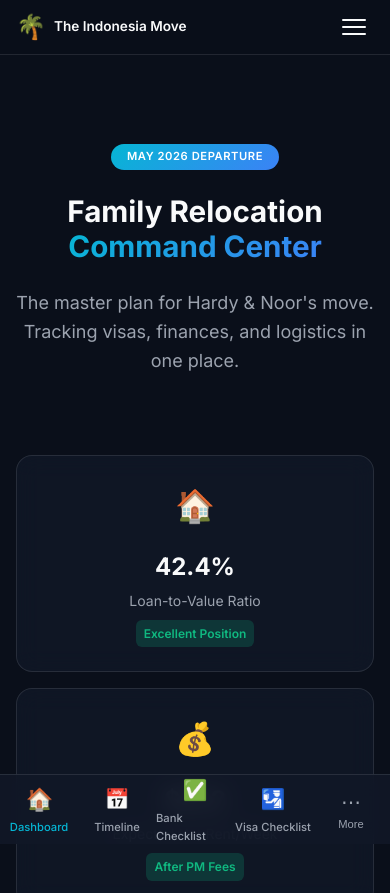
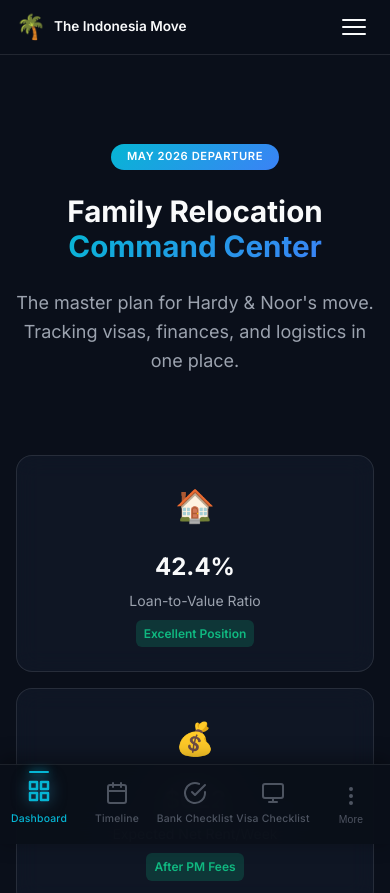
Before and after one commit to hardythomas000/refinancing-agent-web, a plain HTML site: page index.html in a window 390 px wide. Shown: the top 893 px of the page. Drawn offline with Linux system fonts and the light colour scheme.

Commit message:
Refined Design: Premium Bottom Nav with Glassmorphism & SVGs

```diff
--- a/main.js
+++ b/main.js
@@ -54,25 +54,34 @@ function initBottomNav() {
     const path = window.location.pathname;
     const page = path.split("/").pop() || 'index.html';
 
+    // SVG Icons
+    const icons = {
+        dashboard: `<svg class="nav-icon" viewBox="0 0 24 24" fill="none" stroke="currentColor" stroke-width="2" stroke-linecap="round" stroke-linejoin="round"><rect x="3" y="3" width="7" height="7"></rect><rect x="14" y="3" width="7" height="7"></rect><rect x="14" y="14" width="7" height="7"></rect><rect x="3" y="14" width="7" height="7"></rect></svg>`,
+        timeline: `<svg class="nav-icon" viewBox="0 0 24 24" fill="none" stroke="currentColor" stroke-width="2" stroke-linecap="round" stroke-linejoin="round"><rect x="3" y="4" width="18" height="18" rx="2" ry="2"></rect><line x1="16" y1="2" x2="16" y2="6"></line><line x1="8" y1="2" x2="8" y2="6"></line><line x1="3" y1="10" x2="21" y2="10"></line></svg>`,
+        checklist: `<svg class="nav-icon" viewBox="0 0 24 24" fill="none" stroke="currentColor" stroke-width="2" stroke-linecap="round" stroke-linejoin="round"><path d="M22 11.08V12a10 10 0 1 1-5.93-9.14"></path><polyline points="22 4 12 14.01 9 11.01"></polyline></svg>`,
+        visa: `<svg class="nav-icon" viewBox="0 0 24 24" fill="none" stroke="currentColor" stroke-width="2" stroke-linecap="round" stroke-linejoin="round"><rect x="2" y="3" width="20" height="14" rx="2" ry="2"></rect><line x1="8" y1="21" x2="16" y2="21"></line><line x1="12" y1="17" x2="12" y2="21"></line></svg>`,
+        more: `<svg class="nav-icon" viewBox="0 0 24 24" fill="none" stroke="currentColor" stroke-width="2" stroke-linecap="round" stroke-linejoin="round"><circle cx="12" cy="12" r="1"></circle><circle cx="12" cy="5" r="1"></circle><circle cx="12" cy="19" r="1"></circle></svg>`
+    };
+
     nav.innerHTML = `
         <a href="index.html" class="bottom-nav-item ${page === 'index.html' || page === '' ? 'active' : ''}">
-            <span class="bottom-nav-icon">🏠</span>
+            ${icons.dashboard}
             <span class="bottom-nav-label" data-i18n="nav-dashboard">Dashboard</span>
         </a>
         <a href="timeline.html" class="bottom-nav-item ${page === 'timeline.html' ? 'active' : ''}">
-            <span class="bottom-nav-icon">📅</span>
+            ${icons.timeline}
             <span class="bottom-nav-label" data-i18n="nav-timeline">Timeline</span>
         </a>
         <a href="bank-checklist.html" class="bottom-nav-item ${page === 'bank-checklist.html' ? 'active' : ''}">
-            <span class="bottom-nav-icon">✅</span>
+            ${icons.checklist}
             <span class="bottom-nav-label" data-i18n="nav-checklist">Checklist</span>
         </a>
         <a href="visa-checklist.html" class="bottom-nav-item ${page === 'visa-checklist.html' ? 'active' : ''}">
-            <span class="bottom-nav-icon">🛂</span>
+            ${icons.visa}
             <span class="bottom-nav-label" data-i18n="nav-visa-checklist">Visa</span>
         </a>
         <button class="bottom-nav-item" id="bottomNavMore">
-            <span class="bottom-nav-icon">⋯</span>
+            ${icons.more}
             <span class="bottom-nav-label" data-i18n="nav-more">More</span>
         </button>
     `;
--- a/styles.css
+++ b/styles.css
@@ -1445,17 +1445,23 @@ body {
     bottom: 0;
     left: 0;
     right: 0;
-    height: 70px;
-    background: rgba(17, 24, 39, 0.9);
-    backdrop-filter: var(--glass-blur);
-    -webkit-backdrop-filter: var(--glass-blur);
-    border-top: 1px solid var(--border-color);
+    height: 80px;
+    /* Slightly taller for better spacing */
+    background: rgba(10, 15, 25, 0.95);
+    /* Deep dark blue, almost black */
+    backdrop-filter: blur(20px);
+    -webkit-backdrop-filter: blur(20px);
+    border-top: 1px solid rgba(255, 255, 255, 0.08);
+    /* Subtle highlight */
+    box-shadow: 0 -4px 20px rgba(0, 0, 0, 0.4);
     display: none;
     /* Desktop hidden */
     justify-content: space-around;
     align-items: center;
     z-index: 1000;
-    padding-bottom: env(safe-area-inset-bottom);
+    padding-bottom: max(10px, env(safe-area-inset-bottom));
+    /* Ensure safe area spacing */
+    padding-top: 10px;
 }
 
 .bottom-nav-item {
@@ -1465,31 +1471,63 @@ body {
     align-items: center;
     justify-content: center;
     text-decoration: none;
-    color: var(--text-secondary);
+    color: var(--text-muted);
+    /* Inactive state: muted slate */
     background: none;
     border: none;
-    padding: 10px 0;
-    gap: 4px;
-    transition: all var(--transition-fast);
+    padding: 0;
+    gap: 6px;
+    transition: all 0.3s cubic-bezier(0.4, 0, 0.2, 1);
     cursor: pointer;
-}
-
-.bottom-nav-icon {
-    font-size: 1.25rem;
+    position: relative;
+    opacity: 0.7;
+}
+
+/* SVG Icon Styling */
+.bottom-nav-item svg {
+    width: 24px;
+    height: 24px;
+    stroke-width: 2px;
+    transition: all 0.3s ease;
 }
 
 .bottom-nav-label {
-    font-size: 0.7rem;
+    font-size: 0.65rem;
     font-weight: 500;
-}
-
-.bottom-nav-item:hover,
+    letter-spacing: 0.02em;
+}
+
+/* Hover State */
+.bottom-nav-item:hover {
+    color: var(--text-secondary);
+    opacity: 1;
+}
+
+/* Active State */
 .bottom-nav-item.active {
     color: var(--accent-primary);
-}
-
-.bottom-nav-item.active .bottom-nav-icon {
-    transform: scale(1.1);
+    /* Use primary brand accent */
+    opacity: 1;
+}
+
+.bottom-nav-item.active svg {
+    stroke-width: 2.5px;
+    filter: drop-shadow(0 0 8px rgba(56, 189, 248, 0.5));
+    /* Glow effect */
+    transform: translateY(-2px);
+}
+
+/* Active Indicator Dot (Optional but refined) */
+.bottom-nav-item.active::after {
+    content: '';
+    position: absolute;
+    top: -10px;
+    /* Aligned with top border */
+    width: 20px;
+    height: 2px;
+    background: var(--accent-primary);
+    border-radius: 2px;
+    box-shadow: 0 0 10px var(--accent-primary);
 }
 
 @media (max-width: 768px) {
@@ -1499,6 +1537,6 @@ body {
 
     /* Adjust main content to not be hidden by nav */
     .main-content {
-        padding-bottom: calc(70px + var(--spacing-2xl));
-    }
-}
+        padding-bottom: calc(80px + var(--spacing-2xl));
+    }
+}
```
